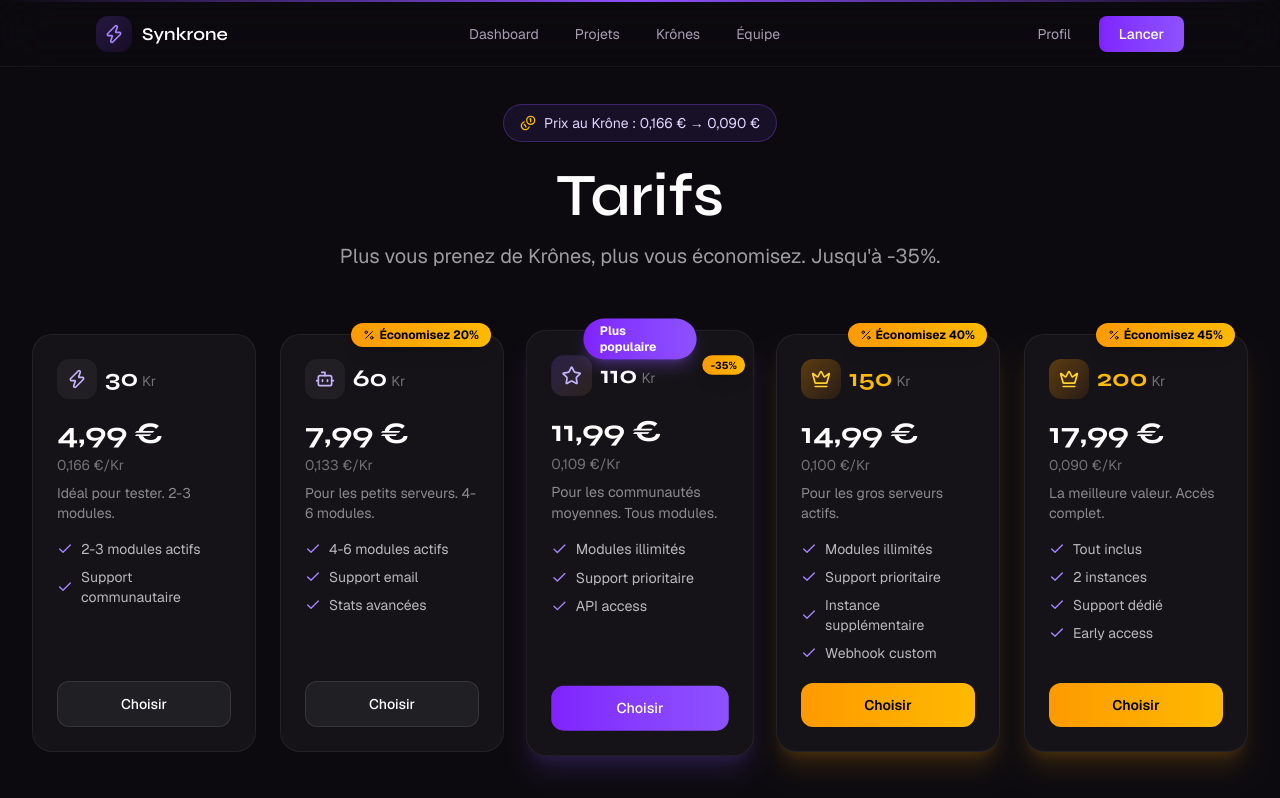
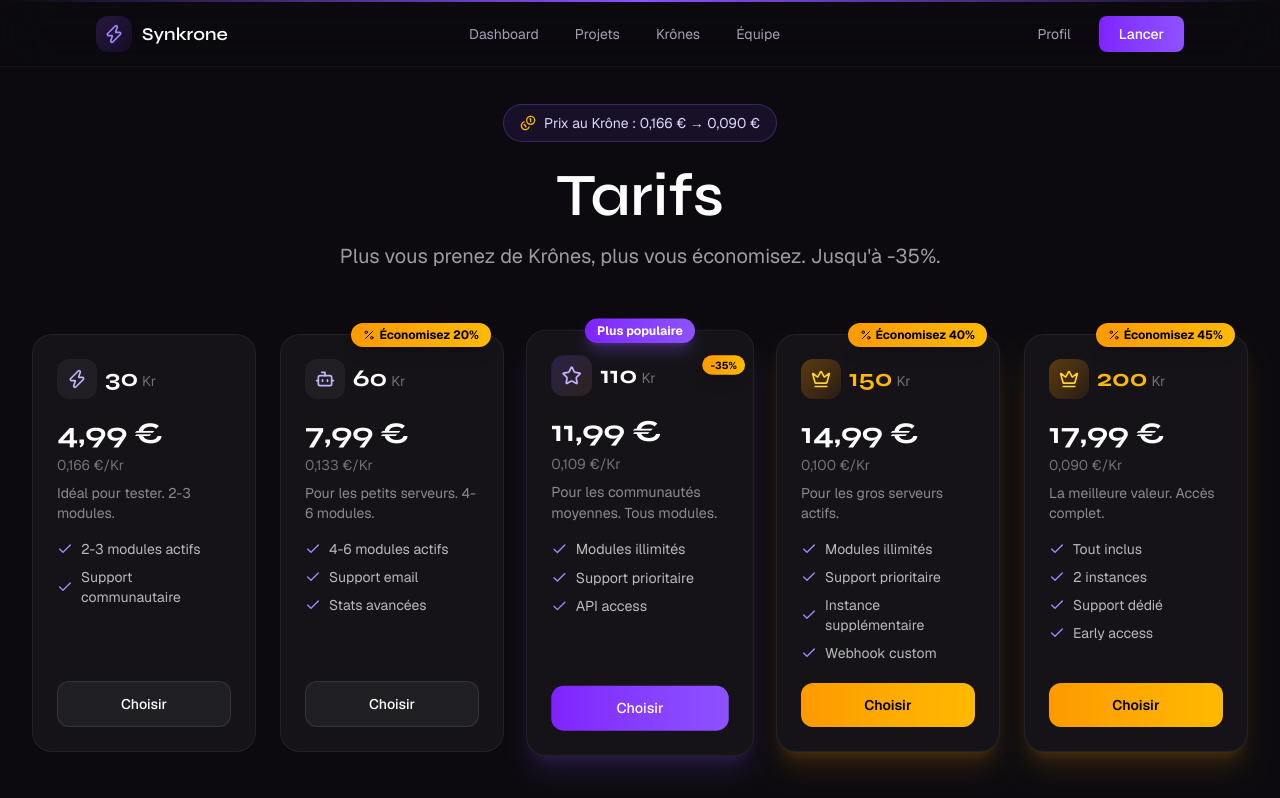
Before and after one commit to Annonnyx/Synrkone-DEV, a Next.js app: page /pricing in a window 1280 px wide. Shown: the top 798 px of the page. Built offline with nearby package versions, Linux system fonts and the light colour scheme.

Commit message:
fix: make 'Plus populaire' badge single line with whitespace-nowrap

```diff
--- a/src/app/pricing/page.tsx
+++ b/src/app/pricing/page.tsx
@@ -118,7 +118,7 @@ export default function PricingPage() {
             {/* Badges */}
             {offer.popular ? (
               <>
-                <span className="absolute -top-3 left-1/2 -translate-x-1/2 rounded-full bg-gradient-to-r from-violet-600 to-violet-500 px-4 py-1 text-xs font-bold text-white shadow-lg shadow-violet-500/30 z-10">
+                <span className="absolute -top-3 left-1/2 -translate-x-1/2 rounded-full bg-gradient-to-r from-violet-600 to-violet-500 px-3 py-1 text-xs font-bold text-white shadow-lg shadow-violet-500/30 z-10 whitespace-nowrap">
                   Plus populaire
                 </span>
                 {offer.savings && (
```
